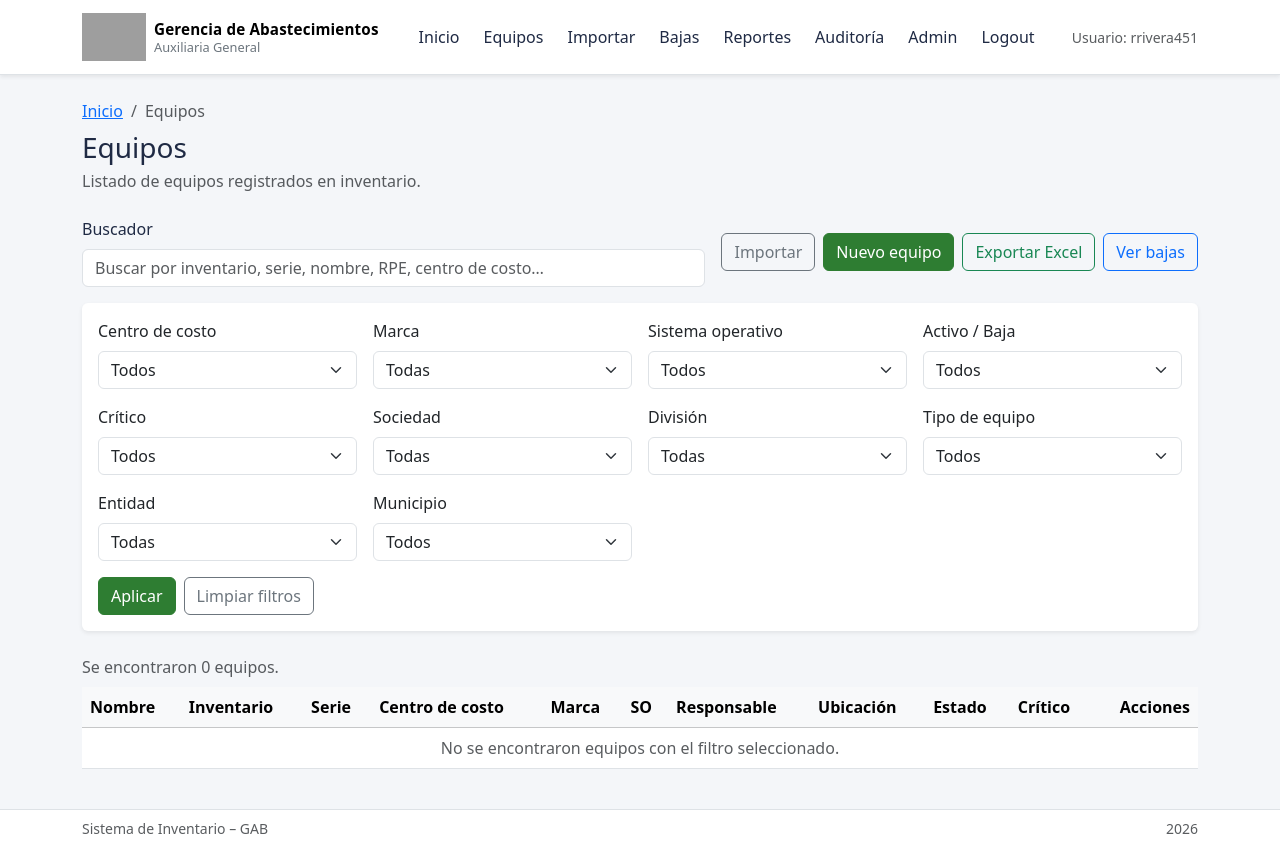
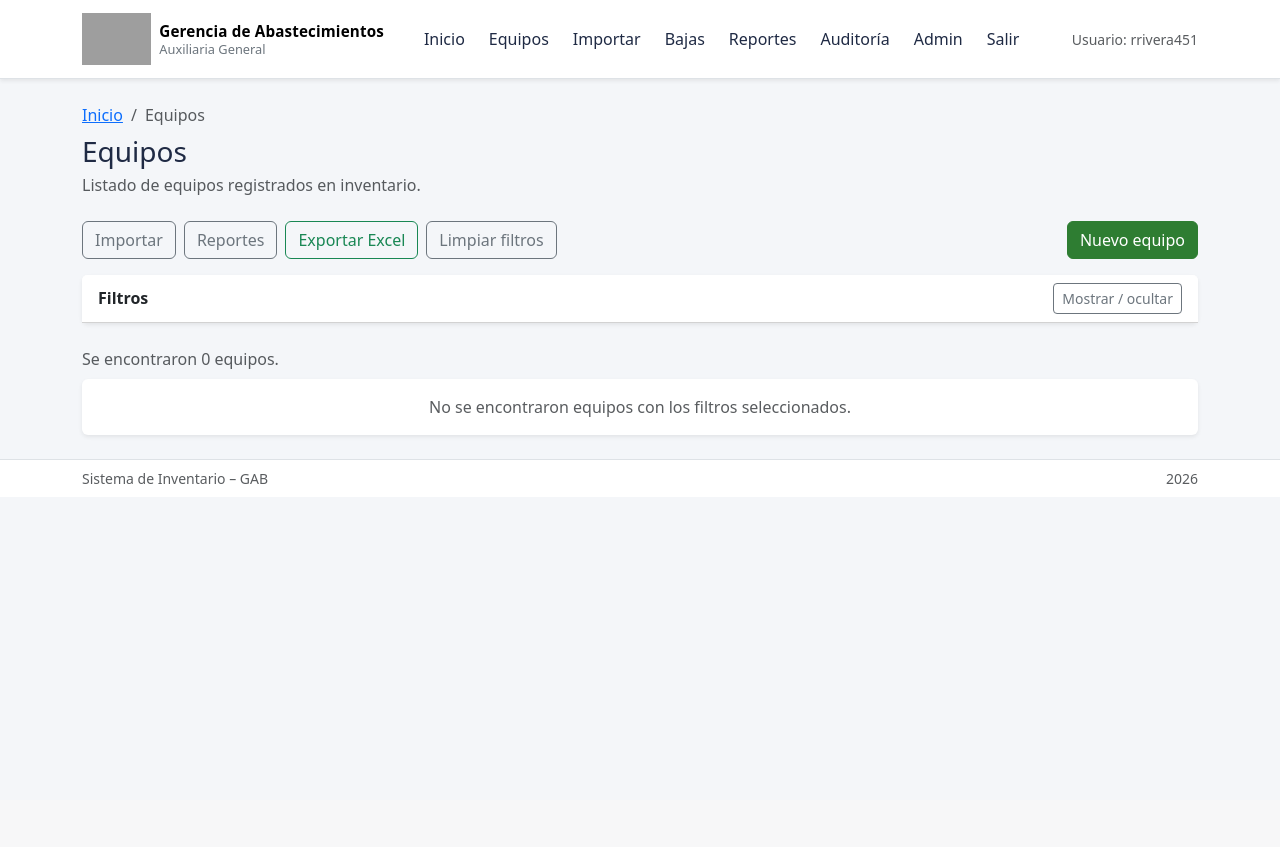
Before and after one commit to rodrigoriverafernandez/abasnet, a Django app: page /equipos/ in a window 1280 px wide. After the commit the page ends 484 px from the top, so only its background shows below. Run offline with Django 3.2, Linux system fonts and the light colour scheme; a user stored in the database is signed in; tables that the repository leaves empty hold one stand-in row (values such as "Sample post"); grey boxes are pictures that could not be loaded.

Commit message:
Improve equipos list UX and export

```diff
--- a/equipos/urls.py
+++ b/equipos/urls.py
@@ -5,6 +5,7 @@
 
 urlpatterns = [
     path("equipos/", views.equipos_list, name="equipos_list"),
+    path("equipos/export/xlsx/", views.equipos_export_xlsx, name="equipos_export_xlsx"),
     path("equipos/<int:pk>/", views.equipo_detail, name="equipo_detail"),
     path("equipos/<int:pk>/editar/", views.equipo_editar, name="equipo_editar"),
     path("equipos/<int:pk>/baja/", views.equipo_baja, name="equipo_baja"),
--- a/equipos/views.py
+++ b/equipos/views.py
@@ -50,8 +50,7 @@
     return params.urlencode()
 
 
-@login_required
-def equipos_list(request):
+def _get_equipos_queryset(request):
     texto = request.GET.get("texto", "").strip()
     sociedad_id = request.GET.get("sociedad")
     division_id = request.GET.get("division")
@@ -117,7 +116,6 @@
             | Q(nombre__icontains=texto)
         )
 
-    total_encontrados = equipos.count()
     filtros_activos = any(
         [
             texto,
@@ -135,10 +133,26 @@
         ]
     )
 
-    if request.GET.get("export") == "xlsx":
-        if not can_edit(request.user):
-            return render(request, "403.html", status=403)
-        return _export_equipos_xlsx(equipos)
+    filtros = {
+        "texto": texto,
+        "sociedad": sociedad_id or "",
+        "division": division_id or "",
+        "centro_costo": centro_costo_id or "",
+        "marca": marca_id or "",
+        "sistema_operativo": sistema_operativo_id or "",
+        "tipo_equipo": tipo_equipo_id or "",
+        "entidad": entidad,
+        "municipio": municipio,
+        "estado": estado,
+        "critico": critico,
+    }
+    return equipos, filtros, filtros_activos
+
+
+@login_required
+def equipos_list(request):
+    equipos, filtros, filtros_activos = _get_equipos_queryset(request)
+    total_encontrados = equipos.count()
 
     paginator = Paginator(equipos, 25)
     page_obj = paginator.get_page(request.GET.get("page"))
@@ -193,31 +207,26 @@
             .distinct()
             .order_by("municipio")
         ),
-        "filtros": {
-            "texto": texto,
-            "sociedad": sociedad_id or "",
-            "division": division_id or "",
-            "centro_costo": centro_costo_id or "",
-            "marca": marca_id or "",
-            "sistema_operativo": sistema_operativo_id or "",
-            "tipo_equipo": tipo_equipo_id or "",
-            "entidad": entidad,
-            "municipio": municipio,
-            "estado": estado,
-            "critico": critico,
-        },
+        "filtros": filtros,
         "total_encontrados": total_encontrados,
         "filtros_activos": filtros_activos,
         "pagination_query": _build_querystring(request, exclude={"page"}),
-        "export_query": _build_querystring(
-            request, exclude={"page"}, extra={"export": "xlsx"}
-        ),
+        "export_query": _build_querystring(request, exclude={"page"}),
         "can_baja": can_baja(request.user),
         "can_edit": can_edit(request.user),
         "can_import": can_import(request.user),
         "can_export": can_edit(request.user),
+        "can_view_report": can_view_report(request.user),
     }
     return render(request, "equipos/list.html", context)
+
+
+@login_required
+def equipos_export_xlsx(request):
+    if not can_edit(request.user):
+        return render(request, "403.html", status=403)
+    equipos, _, _ = _get_equipos_queryset(request)
+    return _export_equipos_xlsx(equipos)
 
 
 @login_required
--- a/templates/base.html
+++ b/templates/base.html
@@ -29,7 +29,7 @@
         }
 
         .navbar-brand .cfe-logo {
-            height: 48px;
+            height: 52px;
             width: auto;
             object-fit: contain;
             background: transparent;
@@ -66,7 +66,7 @@
                 <a class="navbar-brand d-flex align-items-center gap-2" href="{% url 'inicio' %}">
                     <img
                         class="cfe-logo"
-                        src="{% static 'img/cfe_logo.jpg' %}"
+                        src="{% static 'img/cfe_logo.png' %}"
                         alt="CFE"
                         onerror="this.onerror=null;this.src='{% static 'img/cfe_logo.svg' %}'"
                     >
@@ -94,7 +94,7 @@
                         {% if user.is_superuser %}
                             <a class="nav-link px-2" href="/admin/">Admin</a>
                         {% endif %}
-                        <a class="nav-link px-2" href="{% url 'logout' %}">Logout</a>
+                        <a class="nav-link px-2" href="{% url 'logout' %}">Salir</a>
                     </div>
                 {% endif %}
                 <div class="ms-auto d-flex align-items-center gap-3">
--- a/templates/equipos/list.html
+++ b/templates/equipos/list.html
@@ -3,6 +3,14 @@
 {% block title %}Equipos{% endblock %}
 
 {% block content %}
+<style>
+    .table-sticky thead th {
+        position: sticky;
+        top: 0;
+        background: #fff;
+        z-index: 1;
+    }
+</style>
 <div class="d-flex flex-wrap justify-content-between align-items-start gap-3 mb-4">
     <div>
         <nav aria-label="breadcrumb">
@@ -22,10 +30,45 @@
     {% endfor %}
 {% endif %}
 
+<div class="d-flex flex-wrap align-items-center justify-content-between gap-2 mb-3">
+    <div class="d-flex flex-wrap gap-2">
+        {% if can_import %}
+            <a class="btn btn-outline-secondary" href="{% url 'importar' %}">Importar</a>
+        {% endif %}
+        {% if can_view_report %}
+            <a class="btn btn-outline-secondary" href="{% url 'reportes_home' %}">Reportes</a>
+        {% endif %}
+        {% if can_export %}
+            <a class="btn btn-outline-success" href="{% url 'equipos_export_xlsx' %}?{{ export_query }}">
+                Exportar Excel
+            </a>
+        {% endif %}
+        <a class="btn btn-outline-secondary" href="{% url 'equipos_list' %}">Limpiar filtros</a>
+    </div>
+    {% if can_edit %}
+        <a class="btn btn-primary" href="/admin/equipos/equipo/add/">Nuevo equipo</a>
+    {% endif %}
+</div>
+
 <form method="get" class="mb-4">
-    <div class="d-flex flex-wrap align-items-center justify-content-between gap-3 mb-3">
-        <div class="flex-grow-1">
-            <label class="form-label" for="texto">Buscador</label>
+    <div class="card shadow-sm border-0 mb-3">
+        <div class="card-header bg-white d-flex justify-content-between align-items-center">
+            <span class="fw-semibold">Filtros</span>
+            <button
+                class="btn btn-sm btn-outline-secondary"
+                type="button"
+                data-bs-toggle="collapse"
+                data-bs-target="#filtrosEquipos"
+                aria-expanded="{% if filtros_activos %}true{% else %}false{% endif %}"
+                aria-controls="filtrosEquipos"
+            >
+                Mostrar / ocultar
+            </button>
+        </div>
+        <div class="card-body collapse {% if filtros_activos %}show{% endif %}" id="filtrosEquipos">
+            <div class="row g-3 align-items-end">
+                <div class="col-md-4">
+                    <label class="form-label" for="texto">Texto libre</label>
                     <input
                         class="form-control"
                         type="text"
@@ -35,26 +78,7 @@
                         value="{{ filtros.texto }}"
                     >
                 </div>
-        <div class="d-flex align-items-end gap-2">
-            {% if can_import %}
-                <a class="btn btn-outline-secondary" href="{% url 'importar' %}">Importar</a>
-            {% endif %}
-            {% if can_edit %}
-                <a class="btn btn-primary" href="/admin/equipos/equipo/add/">Nuevo equipo</a>
-            {% endif %}
-            {% if can_export %}
-                <a class="btn btn-outline-success" href="?{{ export_query }}">Exportar Excel</a>
-            {% endif %}
-            {% if can_baja %}
-                <a class="btn btn-outline-primary" href="{% url 'bajas_list' %}">Ver bajas</a>
-            {% endif %}
-        </div>
-    </div>
-
-    <div class="card shadow-sm border-0 mb-3">
-        <div class="card-body">
-            <div class="row g-3 align-items-end">
-                <div class="col-md-3">
+                <div class="col-md-4">
                     <label class="form-label" for="centro_costo">Centro de costo</label>
                     <select class="form-select" id="centro_costo" name="centro_costo">
                         <option value="">Todos</option>
@@ -65,7 +89,7 @@
                         {% endfor %}
                     </select>
                 </div>
-                <div class="col-md-3">
+                <div class="col-md-4">
                     <label class="form-label" for="marca">Marca</label>
                     <select class="form-select" id="marca" name="marca">
                         <option value="">Todas</option>
@@ -76,7 +100,7 @@
                         {% endfor %}
                     </select>
                 </div>
-                <div class="col-md-3">
+                <div class="col-md-4">
                     <label class="form-label" for="sistema_operativo">Sistema operativo</label>
                     <select class="form-select" id="sistema_operativo" name="sistema_operativo">
                         <option value="">Todos</option>
@@ -87,7 +111,29 @@
                         {% endfor %}
                     </select>
                 </div>
-                <div class="col-md-3">
+                <div class="col-md-4">
+                    <label class="form-label" for="entidad">Entidad</label>
+                    <select class="form-select" id="entidad" name="entidad">
+                        <option value="">Todas</option>
+                        {% for nombre in entidades %}
+                            <option value="{{ nombre }}" {% if filtros.entidad == nombre %}selected{% endif %}>
+                                {{ nombre }}
+                            </option>
+                        {% endfor %}
+                    </select>
+                </div>
+                <div class="col-md-4">
+                    <label class="form-label" for="municipio">Municipio</label>
+                    <select class="form-select" id="municipio" name="municipio">
+                        <option value="">Todos</option>
+                        {% for nombre in municipios %}
+                            <option value="{{ nombre }}" {% if filtros.municipio == nombre %}selected{% endif %}>
+                                {{ nombre }}
+                            </option>
+                        {% endfor %}
+                    </select>
+                </div>
+                <div class="col-md-4">
                     <label class="form-label" for="estado">Activo / Baja</label>
                     <select class="form-select" id="estado" name="estado">
                         <option value="" {% if not filtros.estado %}selected{% endif %}>Todos</option>
@@ -95,7 +141,7 @@
                         <option value="baja" {% if filtros.estado == "baja" %}selected{% endif %}>Baja</option>
                     </select>
                 </div>
-                <div class="col-md-3">
+                <div class="col-md-4">
                     <label class="form-label" for="critico">Crítico</label>
                     <select class="form-select" id="critico" name="critico">
                         <option value="" {% if filtros.critico == "" %}selected{% endif %}>Todos</option>
@@ -103,7 +149,7 @@
                         <option value="0" {% if filtros.critico == "0" %}selected{% endif %}>No</option>
                     </select>
                 </div>
-                <div class="col-md-3">
+                <div class="col-md-4">
                     <label class="form-label" for="sociedad">Sociedad</label>
                     <select class="form-select" id="sociedad" name="sociedad">
                         <option value="">Todas</option>
@@ -114,7 +160,7 @@
                         {% endfor %}
                     </select>
                 </div>
-                <div class="col-md-3">
+                <div class="col-md-4">
                     <label class="form-label" for="division">División</label>
                     <select class="form-select" id="division" name="division">
                         <option value="">Todas</option>
@@ -125,34 +171,12 @@
                         {% endfor %}
                     </select>
                 </div>
-                <div class="col-md-3">
+                <div class="col-md-4">
                     <label class="form-label" for="tipo_equipo">Tipo de equipo</label>
                     <select class="form-select" id="tipo_equipo" name="tipo_equipo">
                         <option value="">Todos</option>
                         {% for id, nombre in tipos_equipo %}
                             <option value="{{ id }}" {% if filtros.tipo_equipo == id|stringformat:"s" %}selected{% endif %}>
-                                {{ nombre }}
-                            </option>
-                        {% endfor %}
-                    </select>
-                </div>
-                <div class="col-md-3">
-                    <label class="form-label" for="entidad">Entidad</label>
-                    <select class="form-select" id="entidad" name="entidad">
-                        <option value="">Todas</option>
-                        {% for nombre in entidades %}
-                            <option value="{{ nombre }}" {% if filtros.entidad == nombre %}selected{% endif %}>
-                                {{ nombre }}
-                            </option>
-                        {% endfor %}
-                    </select>
-                </div>
-                <div class="col-md-3">
-                    <label class="form-label" for="municipio">Municipio</label>
-                    <select class="form-select" id="municipio" name="municipio">
-                        <option value="">Todos</option>
-                        {% for nombre in municipios %}
-                            <option value="{{ nombre }}" {% if filtros.municipio == nombre %}selected{% endif %}>
                                 {{ nombre }}
                             </option>
                         {% endfor %}
@@ -173,17 +197,17 @@
     </p>
 </div>
 
+{% if equipos %}
     <div class="table-responsive">
-    <table class="table table-hover align-middle">
+        <table class="table table-sm table-hover table-striped align-middle table-sticky">
             <thead class="table-light">
             <tr>
-                <th>Nombre</th>
                 <th>Inventario</th>
                 <th>Serie</th>
+                <th>Marca / Modelo</th>
+                <th>SO</th>
                 <th>Centro de costo</th>
-                <th>Marca</th>
-                <th>SO</th>
-                <th>Responsable</th>
+                <th>Responsable (RPE)</th>
                 <th>Ubicación</th>
                 <th>Estado</th>
                 <th>Crítico</th>
@@ -193,15 +217,14 @@
             <tbody>
                 {% for equipo in equipos %}
                 <tr>
-                    <td>
-                        <div class="fw-semibold">{{ equipo.nombre|default:"-" }}</div>
-                        <div class="text-muted small">{{ equipo.identificador }}</div>
-                    </td>
                     <td>{{ equipo.numero_inventario|default:"-" }}</td>
                     <td>{{ equipo.numero_serie }}</td>
+                    <td>
+                        <div class="fw-semibold">{{ equipo.marca|default:"-" }}</div>
+                        <div class="text-muted small">{{ equipo.modelo|default:"-" }}</div>
+                    </td>
+                    <td>{{ equipo.sistema_operativo|default:"-" }}</td>
                     <td>{{ equipo.centro_costo.codigo }} - {{ equipo.centro_costo.nombre }}</td>
-                    <td>{{ equipo.marca|default:"-" }}</td>
-                    <td>{{ equipo.sistema_operativo|default:"-" }}</td>
                     <td>
                         <div class="fw-semibold">{{ equipo.rpe_responsable|default:"-" }}</div>
                         <div class="text-muted small">{{ equipo.nombre_responsable|default:"-" }}</div>
@@ -260,16 +283,17 @@
                         </div>
                     </td>
                 </tr>
-            {% empty %}
-                <tr>
-                    <td colspan="11" class="text-center text-muted">
-                        No se encontraron equipos con el filtro seleccionado.
-                    </td>
-                </tr>
                 {% endfor %}
             </tbody>
         </table>
     </div>
+{% else %}
+    <div class="card border-0 shadow-sm">
+        <div class="card-body text-center text-muted">
+            No se encontraron equipos con los filtros seleccionados.
+        </div>
+    </div>
+{% endif %}
 
 {% if page_obj.has_other_pages %}
     <nav aria-label="Paginación de equipos">
```
Lines whose indentation alone changed are shown as unchanged.
